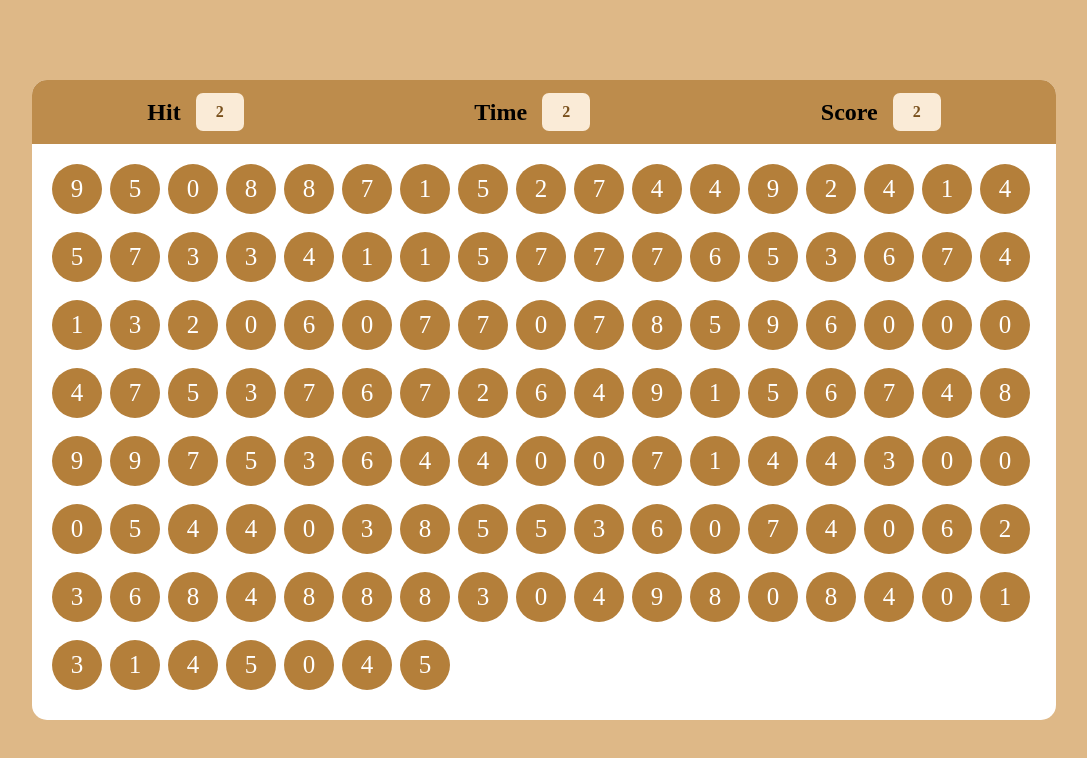
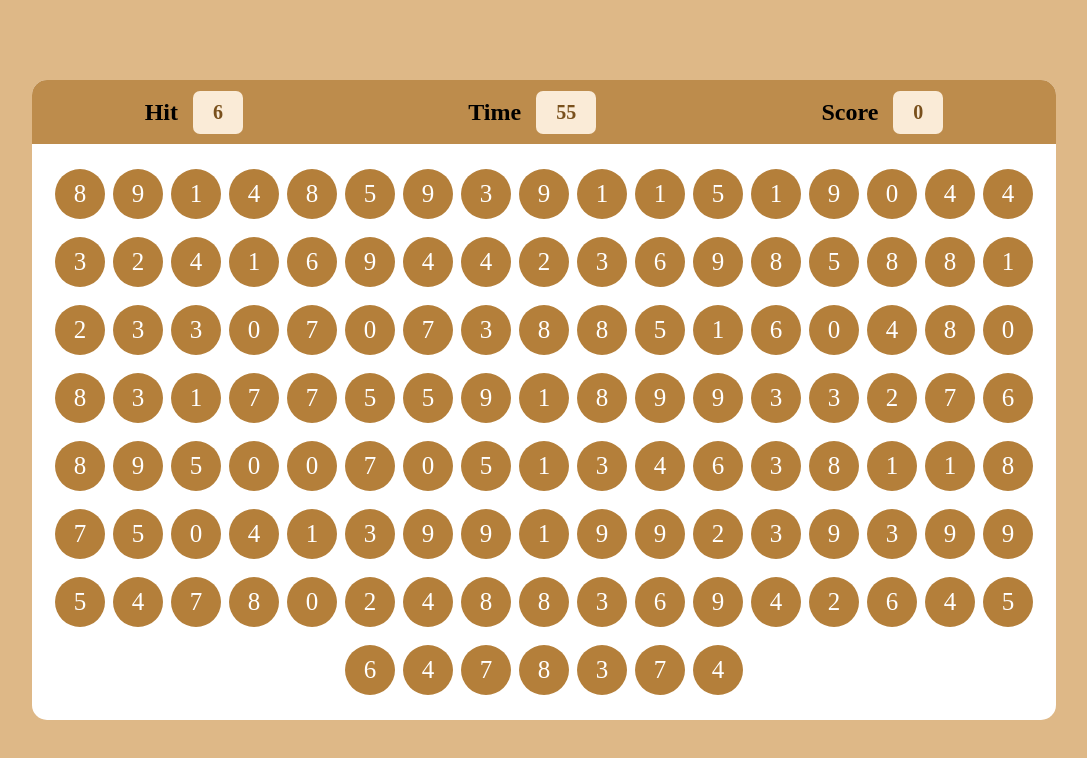
Before and after one commit to anirudh12032008/bubble-game, a plain HTML site: page index.html in a window 1280 px wide. Shown: the whole page, without its empty margins (96-1183 px from the left). Drawn offline with Linux system fonts and the light colour scheme.

Commit message:
day -1.2

```diff
--- a/index.html
+++ b/index.html
@@ -10,9 +10,9 @@
     <div id="main">
       <div id="panel">
         <div id="top">
-          <div class="elem"><h2>Hit</h2><div class="box">2</div></div>
-          <div class="elem"><h2>Time</h2><div class="box">2</div></div>
-          <div class="elem"><h2>Score</h2><div class="box">2</div></div>
+          <div class="elem"><h2>Hit</h2><div id="hitval" class="box">0</div></div>
+          <div class="elem"><h2>Time</h2><div id="time" class="box">60</div></div>
+          <div class="elem"><h2>Score</h2><div id="score" class="box">0</div></div>
         </div>
         <div id="btm"></div>
       </div>
--- a/main.js
+++ b/main.js
@@ -1,8 +1,42 @@
 var clutter = ''
+var time = 60
+var hit = 0
+var score = 0
+function makeBubble(){
 
-for (let i = 0; i < 126; i++) {
-    random = Math.floor(Math.random()*10)
-    clutter += `<div class='bubble'> ${random} </div>`
+    for (let i = 0; i < 126; i++) {
+        let random = Math.floor(Math.random()*10)
+        clutter += `<div class='bubble'> ${random} </div>`
+    }
+    document.querySelector("#btm").innerHTML = clutter
 }
-var bottom = document.querySelector("#btm")
-bottom.innerHTML = clutter
+
+
+function hitValueUpdate(){
+    let random = Math.floor(Math.random()*10)
+    document.querySelector("#hitval").innerHTML = random
+}
+
+function incScore(){
+    score = score + 10
+    document.querySelector('#score').innerHTML = score
+}
+
+function timer() {
+
+    var timeinter = setInterval(() => {
+        if (time>0) {
+            time--
+            document.querySelector('#time').innerHTML = time
+        }
+        else{
+            clearInterval(timeinter)
+            document.querySelector("#btm").innerHTML = `<h2>Game Over </br> Your score is ${score}</h2>`
+
+        }
+    }, 1000);
+
+}
+makeBubble()
+timer()
+hitValueUpdate()
--- a/style.css
+++ b/style.css
@@ -41,6 +41,7 @@ html , body{
     background-color: antiquewhite;
     color: rgb(121, 80, 28);
     font-weight: 600;
+    font-size: 20px;
     padding: 10px 20px;
     border-radius: 7px;
 }
@@ -48,6 +49,8 @@ html , body{
     width: 100%;
     height: calc(100% - 10%);
     display: flex;
+    justify-content: center;
+    align-items: center;
     flex-wrap: wrap;
     padding: 20px;
     gap: 8px;
```
